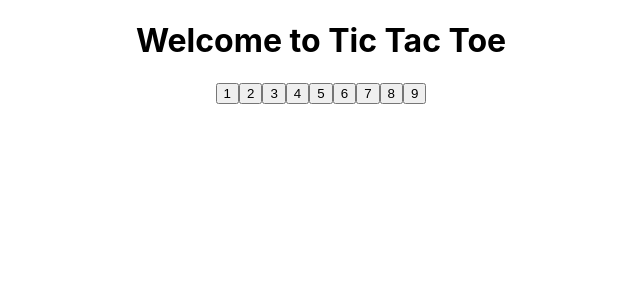
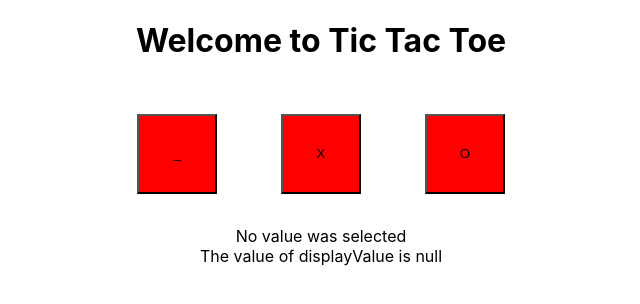
Before and after one commit to s-furlong/React-TicTacToe-Interface, a React (Create React App) app: page / in a window 1280 px wide. Shown: the top 304 px of the page, without its empty margins (319-959 px from the left). Built offline with nearby package versions, Linux system fonts and the light colour scheme.

Commit message:
Pairing on how to test click events

```diff
--- a/src/components/board.tsx
+++ b/src/components/board.tsx
@@ -1,12 +1,10 @@
 import React from 'react';
 import './board.css';
-
-
 
 function Board() {
   return (
     <div>
-     wowow
+      wowow
     </div>
   );
 }
--- a/src/components/cell.tsx
+++ b/src/components/cell.tsx
@@ -1,14 +1,21 @@
 
 
 export type CellProps = {
-    value: string;
-    onClick: () => void;
+  value: string;
+  onClick: () => void;
 }
 
 export const Cell = (props: CellProps) => {
-    return(
-    <button data-testid="singleCell" onClick={props.onClick}>
-        { props.value }
+  return (
+    <button data-testid="singleCell" style={style} onClick={props.onClick}>
+      {props.value}
     </button>
-    )
+  )
 }
+
+const style = {
+  backgroundColor: 'red',
+  height: '5rem',
+  width: '5rem',
+  margin: '2rem',
+}
--- a/src/components/game.tsx
+++ b/src/components/game.tsx
@@ -1,23 +1,44 @@
-import * as React from 'react';
+import { useState } from 'react';
 import { Cell } from './cell'
 import './board.css';
 
-const welcome = "Welcome to Tic Tac Toe"
+const defaultWelcome = "Welcome to Tic Tac Toe"
 
-type BoardProps = {message?: string}
+type BoardProps = { message?: string }
+
 function Game(props: BoardProps) {
+
+  const [displayValue, updateDisplayValue] = useState<string | null>(null)
+
+  const footerMessage = () => {
+    if (displayValue === null) {
+      return "No value was selected"
+    } else {
+      return `Box ${displayValue} was selected`
+    }
+  }
+
+
   return (
     <div className="App">
-           <h1 >{ props.message || welcome }</h1>
-            <Cell value="1" onClick={() => alert("X")} />
-            <Cell value="2" onClick={() => alert("X")} />
-            <Cell value="3" onClick={() => alert("X")} />
-            <Cell value="4" onClick={() => alert("X")} />
+      <h1 >{props.message || defaultWelcome}</h1>
+      <Cell value="_" data-testid="_" onClick={() => updateDisplayValue("_")} />
+      <Cell value="X" onClick={() => alert("X")} />
+      <Cell value="O" onClick={() => alert("X")} />
+
+
+      <div>
+        {footerMessage()}
+        <div>
+          {`The value of displayValue is ${displayValue}`}
+        </div>
+      </div>
+      {/* <Cell value="4" onClick={() => alert("X")} />
       <Cell value="5" onClick={() => alert("X")} />
       <Cell value="6" onClick={() => alert("X")} />
       <Cell value="7" onClick={() => alert("X")} />
       <Cell value="8" onClick={() => alert("X")} />
-            <Cell value="9" onClick={() => alert("X")} />
+      <Cell value="9" onClick={() => alert("X")} /> */}
     </div>
   )
 }
--- a/src/index.css
+++ b/src/index.css
@@ -3,6 +3,7 @@ body {
   font-family: -apple-system, BlinkMacSystemFont, 'Segoe UI', 'Roboto', 'Oxygen',
     'Ubuntu', 'Cantarell', 'Fira Sans', 'Droid Sans', 'Helvetica Neue',
     sans-serif;
+  font-size: 16px;
   -webkit-font-smoothing: antialiased;
   -moz-osx-font-smoothing: grayscale;
 }
--- a/src/index.tsx
+++ b/src/index.tsx
@@ -3,10 +3,10 @@ import ReactDOM from 'react-dom/client';
 import './index.css';
 import Game from './components/game';
 
-
 const root = ReactDOM.createRoot(
   document.getElementById('root') as HTMLElement
 );
+
 root.render(
   <React.StrictMode>
     <Game />
```
Lines whose indentation alone changed are shown as unchanged.
